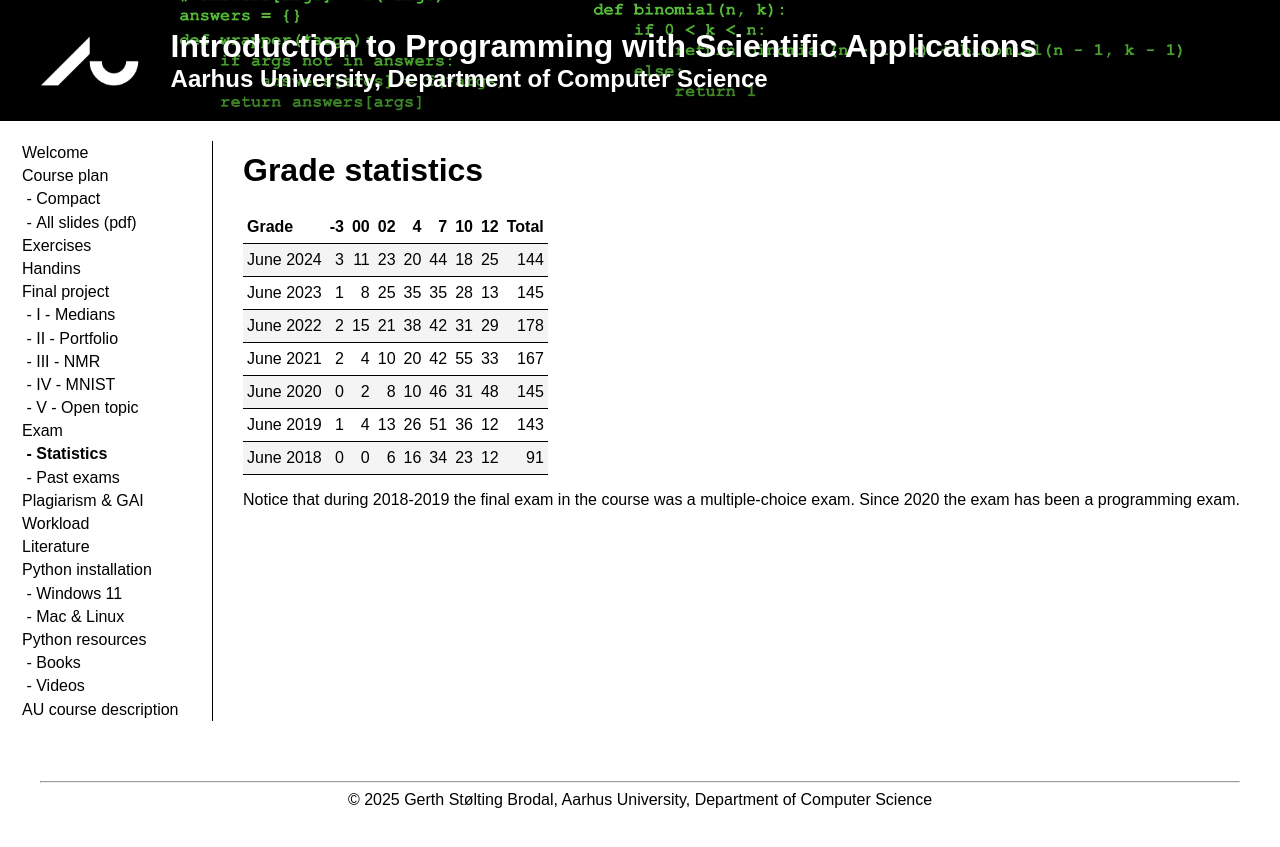
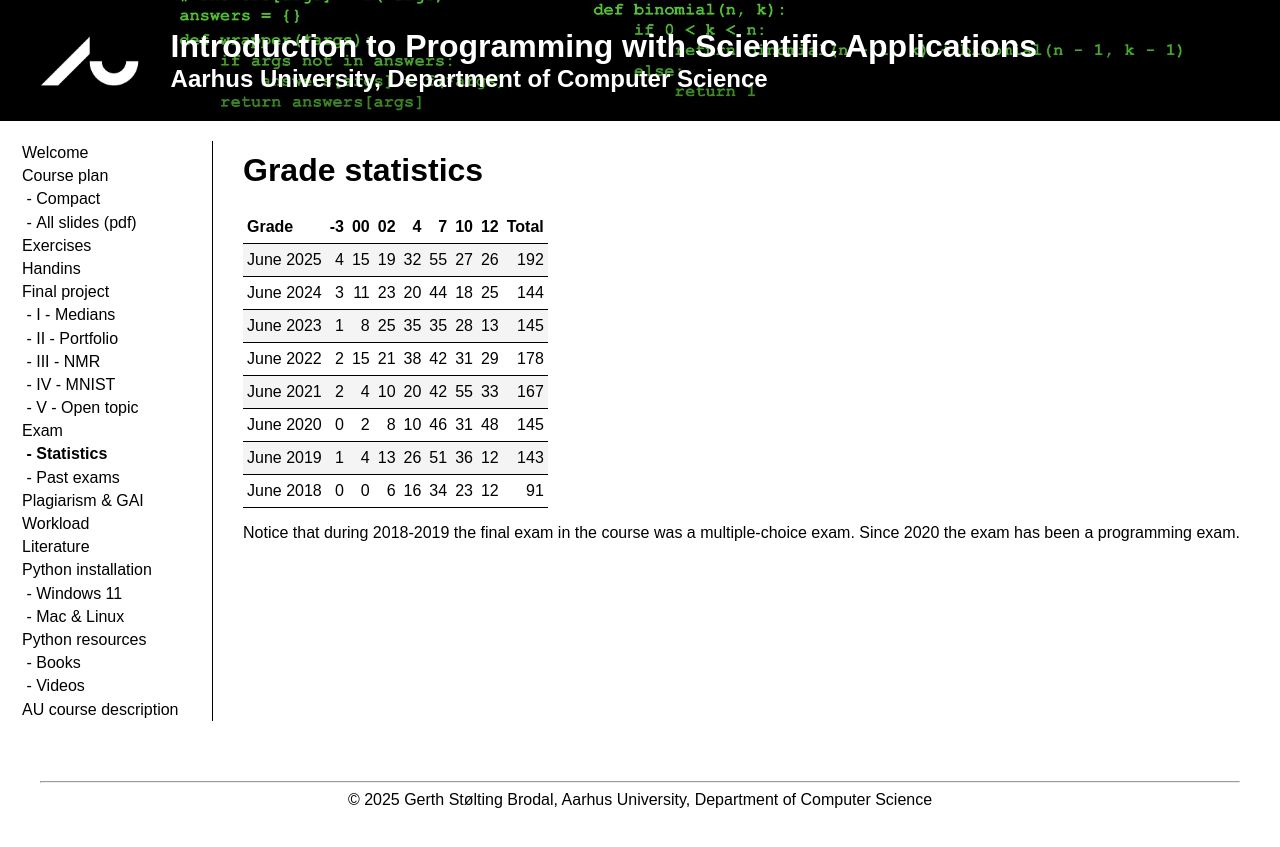
Before and after one commit to gsbrodal/gsbrodal.github.io, a Jekyll site: the page built from ipsa/exam-statistics.md, in a window 1280 px wide. Shown: the top 847 px of the page. Built offline with Jekyll 4.4.1, drawn with Linux system fonts in a browser that asks for light colours; our own code applies the rules of GitHub Pages for plain Markdown files.

Commit message:
exam-statistics.md

```diff
--- a/ipsa/exam-statistics.md
+++ b/ipsa/exam-statistics.md
@@ -2,6 +2,7 @@
 
 | Grade     | -3 | 00 | 02 |  4 |  7 | 10 | 12 | Total |
 |:----------|---:|---:|---:|---:|---:|---:|---:|------:|
+| June 2025 |  4 | 15 | 19 | 32 | 55 | 27 | 26 |  192  |
 | June 2024 |  3 | 11 | 23 | 20 | 44 | 18 | 25 |  144  |
 | June 2023 |  1 |  8 | 25 | 35 | 35 | 28 | 13 |  145  |
 | June 2022 |  2 | 15 | 21 | 38 | 42 | 31 | 29 |  178  |
```
